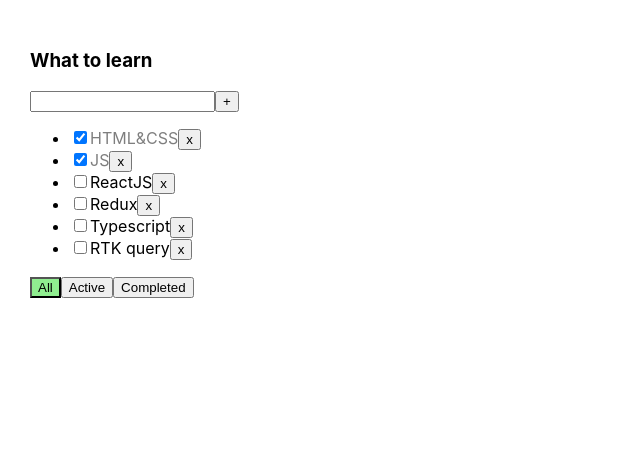
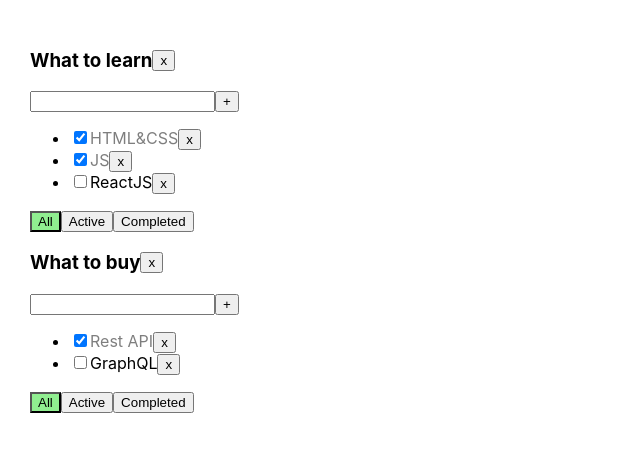
Before and after one commit to F-A-Z-A/todolist-2.0, a React (Vite) app: page / in a window 1280 px wide. Shown: the top 452 px of the page, without its empty margins (0-640 px from the left). Built offline with nearby package versions, Linux system fonts and the light colour scheme.

Commit message:
lesson-05

```diff
--- a/src/App.css
+++ b/src/App.css
@@ -1,6 +1,7 @@
 .app {
   padding: 30px;
   display: flex;
+  flex-direction: column;
 }
 
 .app > div {
@@ -22,3 +23,8 @@
 .is-done {
   opacity: 0.5;
 }
+
+.container {
+  display: flex;
+  align-items: center;
+}
--- a/src/App.tsx
+++ b/src/App.tsx
@@ -3,6 +3,86 @@
 import { useState } from "react"
 import { v1 } from "uuid"
 
+const todolistId1 = v1()
+const todolistId2 = v1()
+
+export const App = () => {
+  const [todolists, setTodolists] = useState<Todolist[]>([
+    { id: todolistId1, title: "What to learn", filter: "all" },
+    { id: todolistId2, title: "What to buy", filter: "all" },
+  ])
+
+  const [tasks, setTasks] = useState<TasksState>({
+    [todolistId1]: [
+      { id: v1(), title: "HTML&CSS", isDone: true },
+      { id: v1(), title: "JS", isDone: true },
+      { id: v1(), title: "ReactJS", isDone: false },
+    ],
+    [todolistId2]: [
+      { id: v1(), title: "Rest API", isDone: true },
+      { id: v1(), title: "GraphQL", isDone: false },
+    ],
+  })
+
+  const getTasks = (todolistId: string, filter: FilterValues) => {
+    let filteredTasks = tasks[todolistId]
+    if (filter === "active") {
+      filteredTasks = tasks[todolistId].filter((task) => !task.isDone)
+    }
+    if (filter === "completed") {
+      filteredTasks = tasks[todolistId].filter((task) => task.isDone)
+    }
+    return filteredTasks
+  }
+
+  const deleteTask = (todolistId: string, taskId: string) => {
+    setTasks({ ...tasks, [todolistId]: tasks[todolistId].filter((t) => t.id !== taskId) })
+  }
+
+  const createTask = (todolistId: string, title: string) => {
+    setTasks({ ...tasks, [todolistId]: [{ id: v1(), title, isDone: false }, ...tasks[todolistId]] })
+  }
+
+  const changeTaskStatus = (todolistId: string, taskId: string, isDone: boolean) => {
+    setTasks({
+      ...tasks,
+      [todolistId]: tasks[todolistId].map((t) => (t.id === taskId ? { ...t, isDone } : t)),
+    })
+  }
+
+  const changeFilter = (todolistId: string, filter: FilterValues) => {
+    setTodolists(todolists.map((tl) => (tl.id === todolistId ? { ...tl, filter } : tl)))
+  }
+
+  const deleteTodolist = (todolistId: string) => {
+    setTodolists(todolists.filter((tl) => tl.id !== todolistId))
+    delete tasks[todolistId]
+    setTasks({ ...tasks })
+  }
+
+  return (
+    <div className="app">
+      {todolists.map((todolist) => {
+        const tasks = getTasks(todolist.id, todolist.filter)
+
+        return (
+          <TodolistItem
+            key={todolist.id}
+            todolist={todolist}
+            tasks={tasks}
+            deleteTask={deleteTask}
+            changeFilter={changeFilter}
+            createTask={createTask}
+            changeTaskStatus={changeTaskStatus}
+            deleteTodolist={deleteTodolist}
+          />
+        )
+      })}
+    </div>
+  )
+}
+
+// types
 export type Task = {
   id: string
   title: string
@@ -11,55 +91,9 @@
 
 export type FilterValues = "all" | "active" | "completed"
 
-export const App = () => {
-  const [tasks, setTasks] = useState<Task[]>([
-    { id: v1(), title: "HTML&CSS", isDone: true },
-    { id: v1(), title: "JS", isDone: true },
-    { id: v1(), title: "ReactJS", isDone: false },
-    { id: v1(), title: "Redux", isDone: false },
-    { id: v1(), title: "Typescript", isDone: false },
-    { id: v1(), title: "RTK query", isDone: false },
-  ])
-  const [filter, setFilter] = useState<FilterValues>("all")
-
-  const getTasks = () => {
-    let filteredTasks = tasks
-    if (filter === "active") {
-      filteredTasks = tasks.filter((task) => !task.isDone)
-    }
-    if (filter === "completed") {
-      filteredTasks = tasks.filter((task) => task.isDone)
-    }
-    return filteredTasks
-  }
-
-  const deleteTask = (taskId: string) => {
-    setTasks(tasks.filter((task: Task) => task.id !== taskId))
-  }
-
-  const changeFilter = (filter: FilterValues) => {
-    setFilter(filter)
-  }
-
-  const createTask = (title: string) => {
-    setTasks([{ id: v1(), title, isDone: false }, ...tasks])
-  }
-
-  const changeTaskStatus = (taskId: string, isDone: boolean) => {
-    setTasks(tasks.map((task) => (task.id === taskId ? { ...task, isDone } : task)))
-  }
-
-  return (
-    <div className="app">
-      <TodolistItem
-        title="What to learn"
-        tasks={getTasks()}
-        filter={filter}
-        deleteTask={deleteTask}
-        changeFilter={changeFilter}
-        createTask={createTask}
-        changeTaskStatus={changeTaskStatus}
-      />
-    </div>
-  )
+export type Todolist = {
+  id: string
+  title: string
+  filter: FilterValues
 }
+export type TasksState = Record<string, Task[]>
--- a/src/TodolistItem.tsx
+++ b/src/TodolistItem.tsx
@@ -1,26 +1,27 @@
-import { FilterValues, Task } from "./App"
+import { FilterValues, Task, Todolist } from "./App"
 import { Button } from "./Button"
 import { ChangeEvent, KeyboardEvent, useState } from "react"
 
 type Props = {
-  title: string
+  todolist: Todolist
   tasks: Task[]
-  filter: FilterValues
-  deleteTask: (taskId: string) => void
-  changeFilter: (filter: FilterValues) => void
-  createTask: (title: string) => void
-  changeTaskStatus: (taskId: string, isDone: boolean) => void
+  deleteTask: (todolistId: string, taskId: string) => void
+  createTask: (todolistId: string, title: string) => void
+  changeTaskStatus: (todolistId: string, taskId: string, isDone: boolean) => void
+  changeFilter: (todolistId: string, filter: FilterValues) => void
+  deleteTodolist: (todolistId: string) => void
 }
 
-export const TodolistItem = ({
-  title,
-  tasks,
-  filter,
-  deleteTask,
-  changeFilter,
-  createTask,
-  changeTaskStatus,
-}: Props) => {
+export const TodolistItem = (props: Props) => {
+  const {
+    todolist: { title, filter, id: todolistId },
+    tasks,
+    deleteTask,
+    createTask,
+    changeTaskStatus,
+    changeFilter,
+    deleteTodolist,
+  } = props
   const [taskTitle, setTaskTitle] = useState("")
   const [error, setError] = useState<string | null>(null)
 
@@ -32,7 +33,7 @@
   const createTaskHandler = () => {
     const trimmedTitle = taskTitle.trim()
     if (trimmedTitle !== "") {
-      createTask(trimmedTitle)
+      createTask(todolistId, trimmedTitle)
       setTaskTitle("")
     } else {
       setError("Title is required")
@@ -46,16 +47,27 @@
   }
 
   const deleteTaskHandler = (taskId: string) => {
-    deleteTask(taskId)
+    deleteTask(todolistId, taskId)
   }
 
   const changeTaskStatusHandler = (taskId: string, e: ChangeEvent<HTMLInputElement>) => {
-    changeTaskStatus(taskId, e.currentTarget.checked)
+    changeTaskStatus(todolistId, taskId, e.currentTarget.checked)
+  }
+
+  const changeFilterHandler = (filter: FilterValues) => {
+    changeFilter(todolistId, filter)
+  }
+
+  const deleteTodolistHandler = () => {
+    deleteTodolist(todolistId)
   }
 
   return (
     <div>
-      <h3>{title}</h3>
+      <div className={"container"}>
+        <h3>{title}</h3>
+        <Button title={"x"} onClick={deleteTodolistHandler} />
+      </div>
       <div>
         <input value={taskTitle} onChange={onChangeInputValue} onKeyDown={createTaskOnEnterHandler} />
         <Button title={"+"} onClick={createTaskHandler} />
@@ -80,17 +92,17 @@
         <Button
           className={filter === "all" ? "active-filter" : undefined}
           title={"All"}
-          onClick={() => changeFilter("all")}
+          onClick={() => changeFilterHandler("all")}
         />
         <Button
           className={filter === "active" ? "active-filter" : undefined}
           title={"Active"}
-          onClick={() => changeFilter("active")}
+          onClick={() => changeFilterHandler("active")}
         />
         <Button
           className={filter === "completed" ? "active-filter" : undefined}
           title={"Completed"}
-          onClick={() => changeFilter("completed")}
+          onClick={() => changeFilterHandler("completed")}
         />
       </div>
     </div>
```
